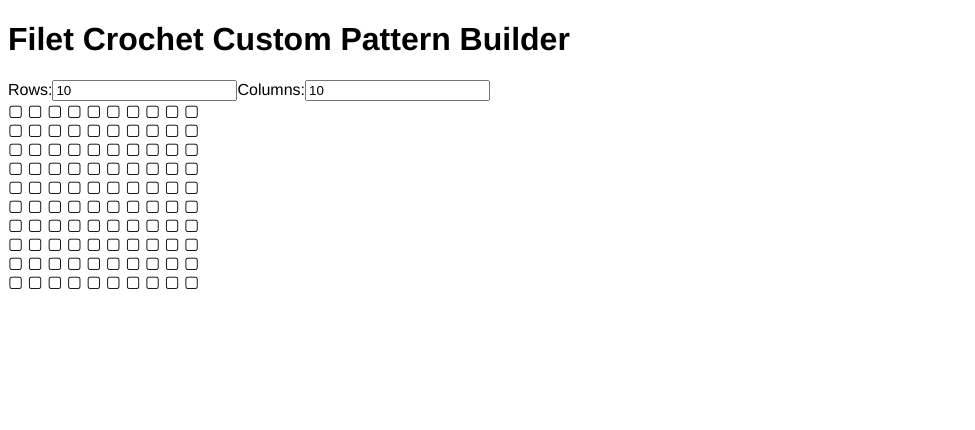
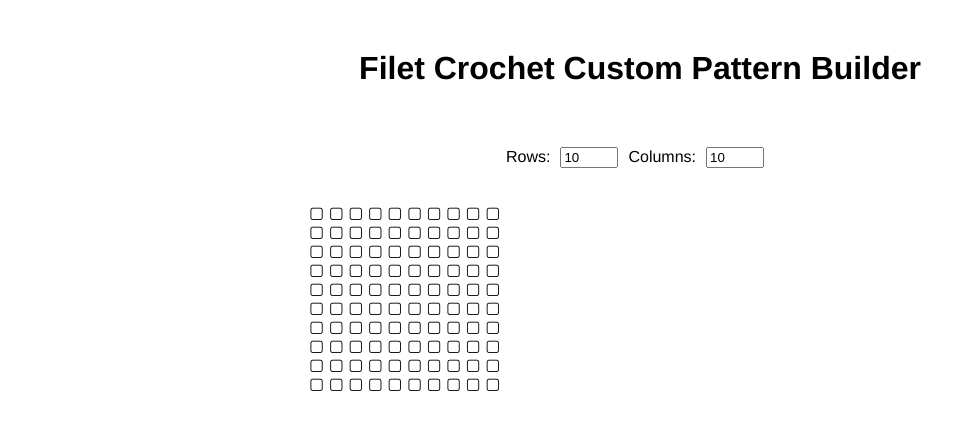
Before and after one commit to samanthacabrera/filet-crochet-pattern-builder, a React (Vite) app: page / in a window 1280 px wide. Shown: the top 430 px of the page, without its empty margins (0-975 px from the left). Built offline with nearby package versions, Linux system fonts and the light colour scheme.

Commit message:
add basic styling to grid and layout

```diff
--- a/src/App.css
+++ b/src/App.css
@@ -1,4 +1,25 @@
 body,
 html {
+  margin: 0;
+  padding: 0;
   font-family: Helvetica, sans-serif;
+  justify-items: center;
+  text-align: center;
 }
+
+h1 {
+  margin: 50px;
+}
+
+.inputs {
+  margin: 25px;
+}
+
+input[type="number"] {
+  width: 50px;
+  margin: 10px;
+}
+
+.pixel-grid {
+  text-align: justify;
+}
--- a/src/App.jsx
+++ b/src/App.jsx
@@ -22,13 +22,14 @@ function App() {
     <div>
       <h1>Filet Crochet Custom Pattern Builder</h1>
 
-      <div>
+      <div className="inputs">
         <label>
           Rows:
           <input
             type="number"
             value={rows}
             min={1}
+            max={50}
             onChange={(e) => setRows(Number(e.target.value))}
           />
         </label>
@@ -38,12 +39,13 @@ function App() {
             type="number"
             value={cols}
             min={1}
+            max={50}
             onChange={(e) => setCols(Number(e.target.value))}
           />
         </label>
       </div>
 
-      <div>
+      <div className="pixel-grid">
         {grid.map((row, rowIndex) => (
           <div key={rowIndex}>
             {row.map((pixel, colIndex) => (
```
